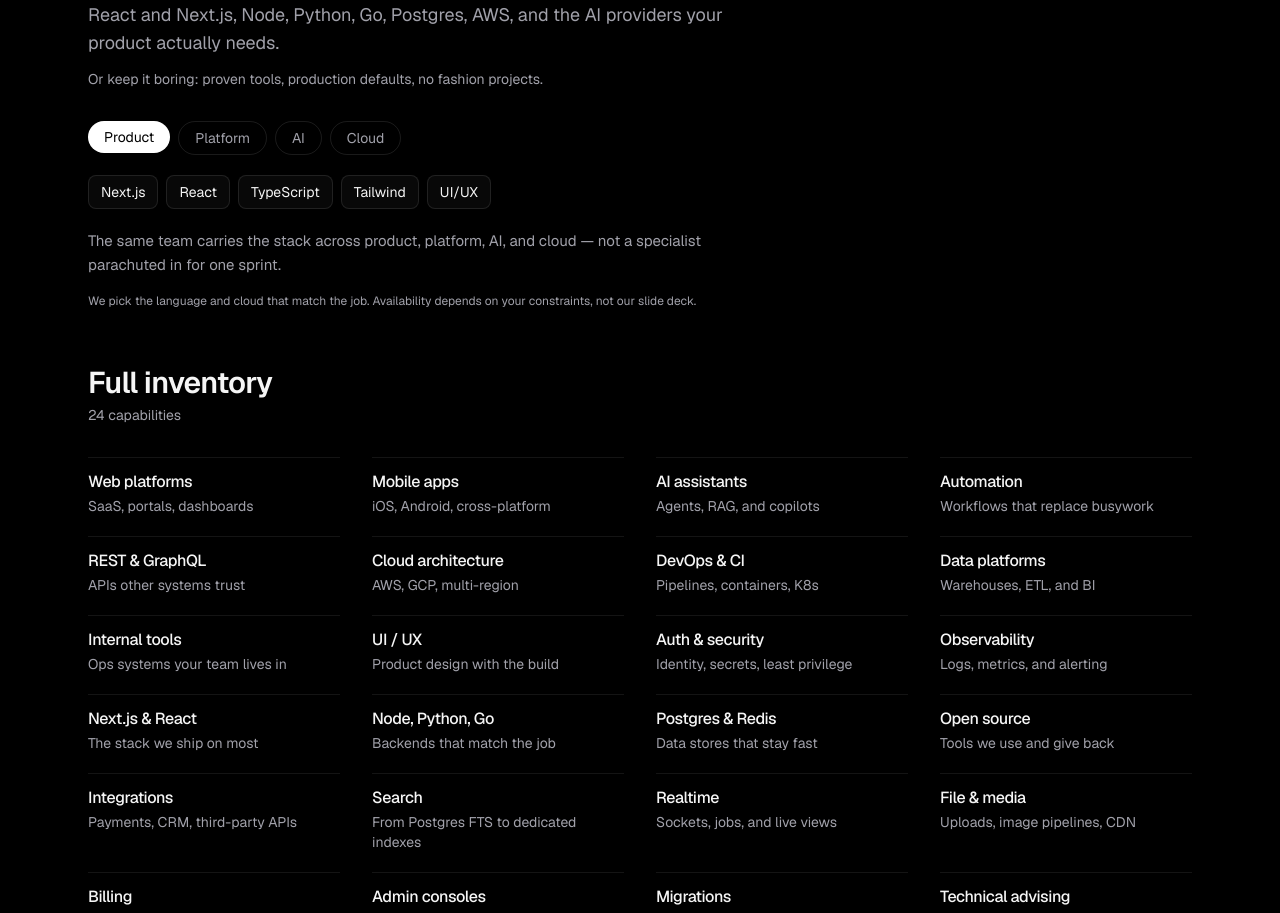
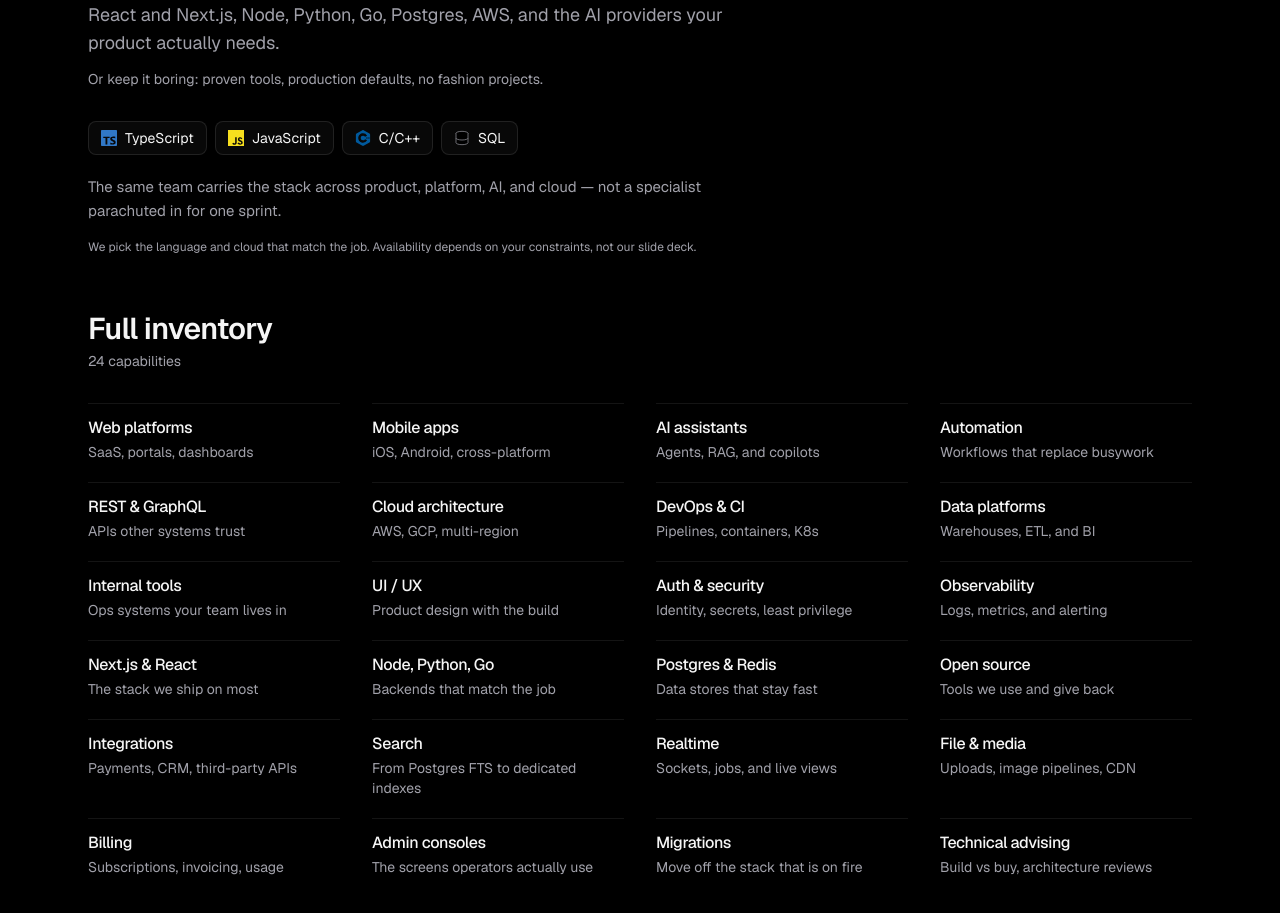
Before and after one commit to StackwiseTechnologiesLtd/stackwise-technologies, a Next.js app: page /en in a window 1280 px wide. Shown: the part 3800-4713 px from the top of the page. Built offline with nearby package versions, Linux system fonts and the light colour scheme.

Commit message:
refactor: clean up commented code and improve structure in ProviderTabs component

```diff
--- a/src/components/ProviderTabs.tsx
+++ b/src/components/ProviderTabs.tsx
@@ -1,22 +1,26 @@
 "use client";
 
-import { useState } from "react";
+// import { useState } from "react";
 import type { SiteCopy } from "@/lib/content";
 
-const stacksByTab: Record<string, string[]> = {
-  product: ["Next.js", "React", "TypeScript", "Tailwind", "UI/UX"],
-  platform: ["Node.js", "Python", "Go", "Postgres", "Redis", "GraphQL"],
-  ai: ["OpenAI", "Anthropic", "LangChain", "RAG", "Agents"],
-  cloud: ["AWS", "GCP", "Docker", "Kubernetes", "CI/CD"],
-};
+// const stacksByTab: Record<string, string[]> = {
+//   product: ["Next.js", "React", "TypeScript", "Tailwind", "UI/UX"],
+//   platform: ["Node.js", "Python", "Go", "Postgres", "Redis", "GraphQL"],
+//   ai: ["OpenAI", "Anthropic", "LangChain", "RAG", "Agents"],
+//   cloud: ["AWS", "GCP", "Docker", "Kubernetes", "CI/CD"],
+// };
 
-export default function ProviderTabs({ copy }: { copy: SiteCopy["providers"] }) {
-  const [active, setActive] = useState(copy.tabs[0]?.id ?? "product");
-  const stack = stacksByTab[active] ?? stacksByTab.product;
+export default function ProviderTabs({
+  copy,
+}: {
+  copy: SiteCopy["providers"];
+}) {
+  // const [active, setActive] = useState(copy.tabs[0]?.id ?? "product");
+  // const stack = stacksByTab[active] ?? stacksByTab.product;
 
   return (
     <div className="mt-8">
-      <ul className="flex flex-wrap gap-2">
+      {/* <ul className="flex flex-wrap gap-2">
         {copy.tabs.map((tab) => {
           const selected = tab.id === active;
           return (
@@ -34,16 +38,48 @@
             </li>
           );
         })}
-      </ul>
+      </ul> */}
       <ul className="mt-5 flex flex-wrap gap-2">
-        {stack.map((item) => (
-          <li
-            key={item}
-            className="rounded-lg border border-white/10 bg-white/3 px-3 py-1.5 text-sm text-foreground"
+        <li className="flex flex-row items-center justify-center gap-2 rounded-lg border border-white/10 bg-white/3 px-3 py-1.5 text-sm text-foreground">
+          <svg
+            viewBox="0 0 24 24"
+            aria-hidden="true"
+            className="size-4 shrink-0 fill-[#3178C6]"
           >
-            {item}
-          </li>
-        ))}
+            <path d="M1.125 0C.502 0 0 .502 0 1.125v21.75C0 23.498.502 24 1.125 24h21.75c.623 0 1.125-.502 1.125-1.125V1.125C24 .502 23.498 0 22.875 0zm17.363 9.75c.612 0 1.154.037 1.627.111a6.38 6.38 0 0 1 1.306.34v2.458a3.95 3.95 0 0 0-.643-.361 5.093 5.093 0 0 0-.717-.26 5.453 5.453 0 0 0-1.426-.2c-.3 0-.573.028-.819.086a2.1 2.1 0 0 0-.623.242c-.17.104-.3.229-.393.374a.888.888 0 0 0-.14.49c0 .196.053.373.156.529.104.156.252.304.443.444s.423.276.696.41c.273.135.582.274.926.416.47.197.892.407 1.266.628.374.222.695.473.963.753.268.279.472.598.614.957.142.359.214.776.214 1.253 0 .657-.125 1.21-.373 1.656a3.033 3.033 0 0 1-1.012 1.085 4.38 4.38 0 0 1-1.487.596c-.566.12-1.163.18-1.79.18a9.916 9.916 0 0 1-1.84-.164 5.544 5.544 0 0 1-1.512-.493v-2.63a5.033 5.033 0 0 0 3.237 1.2c.333 0 .624-.03.872-.09.249-.06.456-.144.623-.25.166-.108.29-.234.373-.38a1.023 1.023 0 0 0-.074-1.089 2.12 2.12 0 0 0-.537-.5 5.597 5.597 0 0 0-.807-.444 27.72 27.72 0 0 0-1.007-.436c-.918-.383-1.602-.852-2.053-1.405-.45-.553-.676-1.222-.676-2.005 0-.614.123-1.141.369-1.582.246-.441.58-.804 1.004-1.089a4.494 4.494 0 0 1 1.47-.629 7.536 7.536 0 0 1 1.77-.201zm-15.113.188h9.563v2.166H9.506v9.646H6.789v-9.646H3.375z" />
+          </svg>
+          TypeScript
+        </li>
+        <li className="flex flex-row items-center justify-center gap-2 rounded-lg border border-white/10 bg-white/3 px-3 py-1.5 text-sm text-foreground">
+          <svg
+            viewBox="0 0 24 24"
+            aria-hidden="true"
+            className="size-4 shrink-0 fill-[#F7DF1E]"
+          >
+            <path d="M0 0h24v24H0V0zm22.034 18.276c-.175-1.095-.888-2.015-3.003-2.873-.736-.345-1.554-.585-1.797-1.14-.091-.33-.105-.51-.046-.705.15-.646.915-.84 1.515-.66.39.12.75.42.976.9 1.034-.676 1.034-.676 1.755-1.125-.27-.42-.404-.601-.586-.78-.63-.705-1.469-1.065-2.834-1.034l-.705.089c-.676.165-1.32.525-1.71 1.005-1.14 1.291-.811 3.541.569 4.471 1.365 1.02 3.361 1.244 3.616 2.205.24 1.17-.87 1.545-1.966 1.41-.811-.18-1.26-.586-1.755-1.336l-1.83 1.051c.21.48.45.689.81 1.109 1.74 1.756 6.09 1.666 6.871-1.004.029-.09.24-.705.074-1.65l.046.067zm-8.983-7.245h-2.248c0 1.938-.009 3.864-.009 5.805 0 1.232.063 2.363-.138 2.711-.33.689-1.18.601-1.566.48-.396-.196-.597-.466-.83-.855-.063-.105-.11-.196-.127-.196l-1.825 1.125c.305.63.75 1.172 1.324 1.517.855.51 2.004.675 3.207.405.783-.226 1.458-.691 1.811-1.411.51-.93.402-2.07.397-3.346.012-2.054 0-4.109 0-6.179l.004-.056z"></path>
+          </svg>
+          JavaScript
+        </li>
+        <li className="flex flex-row items-center justify-center gap-2 rounded-lg border border-white/10 bg-white/3 px-3 py-1.5 text-sm text-foreground">
+          <svg
+            viewBox="0 0 24 24"
+            aria-hidden="true"
+            className="size-4 shrink-0 fill-[#00599C]"
+          >
+            <path d="M22.394 6c-.167-.29-.398-.543-.652-.69L12.926.22c-.509-.294-1.34-.294-1.848 0L2.26 5.31c-.508.293-.923 1.013-.923 1.6v10.18c0 .294.104.62.271.91.167.29.398.543.652.69l8.816 5.09c.508.293 1.34.293 1.848 0l8.816-5.09c.254-.147.485-.4.652-.69.167-.29.27-.616.27-.91V6.91c.003-.294-.1-.62-.268-.91zM12 19.11c-3.92 0-7.109-3.19-7.109-7.11 0-3.92 3.19-7.11 7.11-7.11a7.133 7.133 0 016.156 3.553l-3.076 1.78a3.567 3.567 0 00-3.08-1.78A3.56 3.56 0 008.444 12 3.56 3.56 0 0012 15.555a3.57 3.57 0 003.08-1.778l3.078 1.78A7.135 7.135 0 0112 19.11zm7.11-6.715h-.79v.79h-.79v-.79h-.79v-.79h.79v-.79h.79v.79h.79zm2.962 0h-.79v.79h-.79v-.79h-.79v-.79h.79v-.79h.79v.79h.79z"></path>
+          </svg>
+          C/C++
+        </li>
+        <li className="flex flex-row items-center justify-center gap-2 rounded-lg border border-white/10 bg-white/3 px-3 py-1.5 text-sm text-foreground">
+          <svg
+            viewBox="0 0 24 24"
+            aria-hidden="true"
+            className="size-4 shrink-0 stroke-[#a1a1aa]"
+          >
+            <ellipse cx="12" cy="5" rx="9" ry="3"></ellipse><path d="M3 5V19A9 3 0 0 0 21 19V5"></path><path d="M3 12A9 3 0 0 0 21 12"></path>
+          </svg>
+          SQL
+        </li>
       </ul>
       <p className="mt-5 max-w-2xl text-[15px] leading-relaxed text-muted">
         {copy.usage}
```
